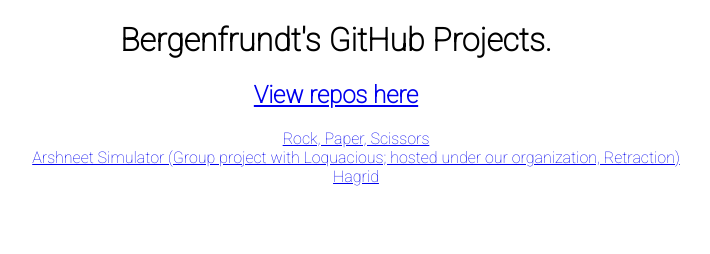
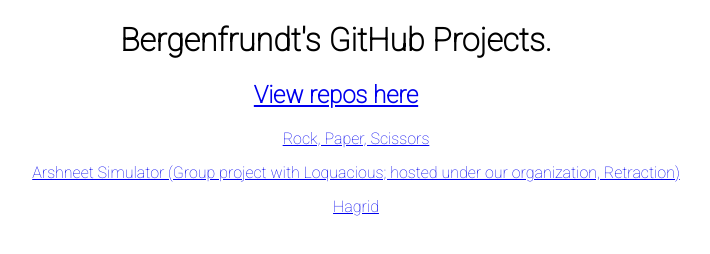
Before and after one commit to Bergenfrundt/bergenfrundt.github.io, a plain HTML site: page index.html in a window 1280 px wide. Shown: the whole page, without its empty margins (304-1014 px from the left). Drawn offline with Linux system fonts and the light colour scheme.

Commit message:
added margin space to the ul

```diff
--- a/style.css
+++ b/style.css
@@ -2,3 +2,7 @@
     font-family: "Roboto", sans-serif;
     text-align: center;
 }
+
+li{
+    margin: 15px 0;
+}
```
